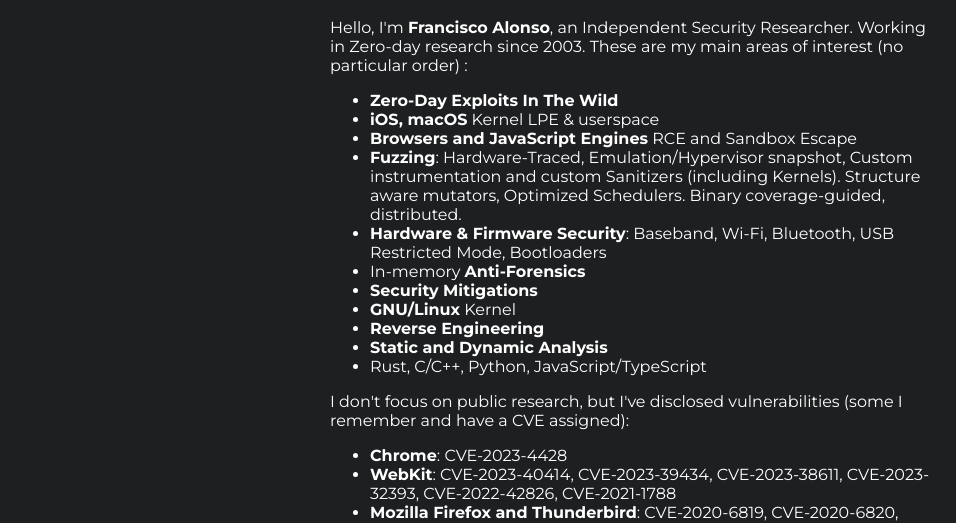
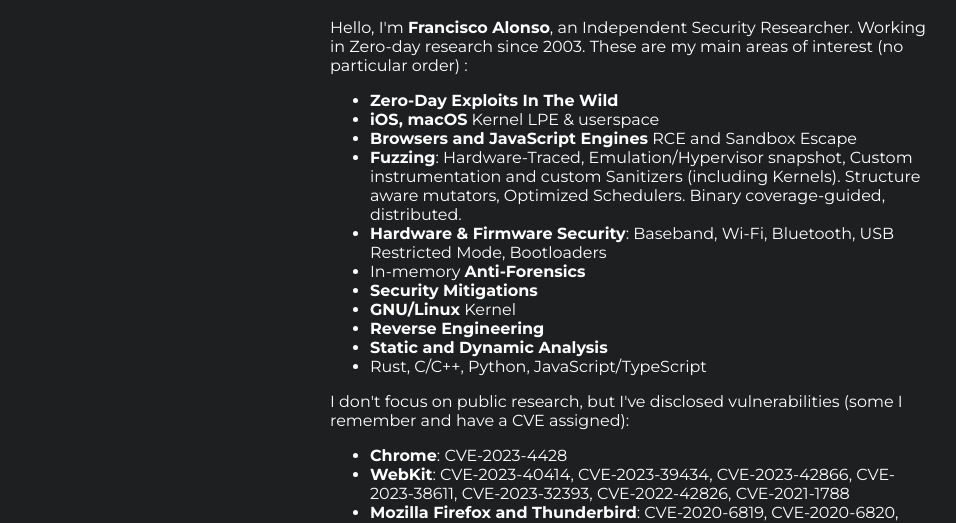
Before and after one commit to revskills/revskills.cz, a plain HTML site: page index.html in a window 1280 px wide. Shown: the part 432-955 px from the top of the page, without its empty margins (310-1266 px from the left). Drawn offline with Linux system fonts and the light colour scheme.

Commit message:
iOS 16.6 backlog
Missing CVE Safari 16.6/iOS 16.6

```diff
--- a/index.html
+++ b/index.html
@@ -45,7 +45,7 @@ I don't focus on public research, but I've disclosed vulnerabilities (some I rem
 
 <ul>
 	<li style="text-align: left"><a href="https://chromereleases.googleblog.com/2023/08/chrome-desktop-stable-update.html">Chrome</a>: CVE-2023-4428</li>
-	<li style="text-align: left"><a href="https://support.apple.com/en-us/HT213938">WebKit</a>: CVE-2023-40414, CVE-2023-39434, CVE-2023-38611, CVE-2023-32393, CVE-2022-42826, CVE-2021-1788</li>
+	<li style="text-align: left"><a href="https://support.apple.com/en-us/HT213938">WebKit</a>: CVE-2023-40414, CVE-2023-39434, CVE-2023-42866, CVE-2023-38611, CVE-2023-32393, CVE-2022-42826, CVE-2021-1788</li>
 	<li style="text-align: left;"><a href="https://www.mozilla.org/en-US/security/advisories/">Mozilla Firefox and Thunderbird</a>: CVE-2020-6819, CVE-2020-6820, CVE-2018-12362, CVE-2017-7757, CVE-2015-4512</li>
 	<li style="text-align: left;"><a href="http://www.capstone-engine.org/">Capstone Engine</a>: CVE-2016-3160, CVE-2016-7151, CVE-2016-4044 </li>
 	<li style="text-align: left;"><a href="https://github.com/facebook/hhvm/">Facebook HHVM (and PHP)</a>: CVE-2016-6870 , CVE-2016-6871 , CVE-2016-6872 , CVE-2016-6873 , CVE-2016-6874 , CVE-2016-6875 , CVE-2014-6228 , CVE-2014-6229 </li>
```
